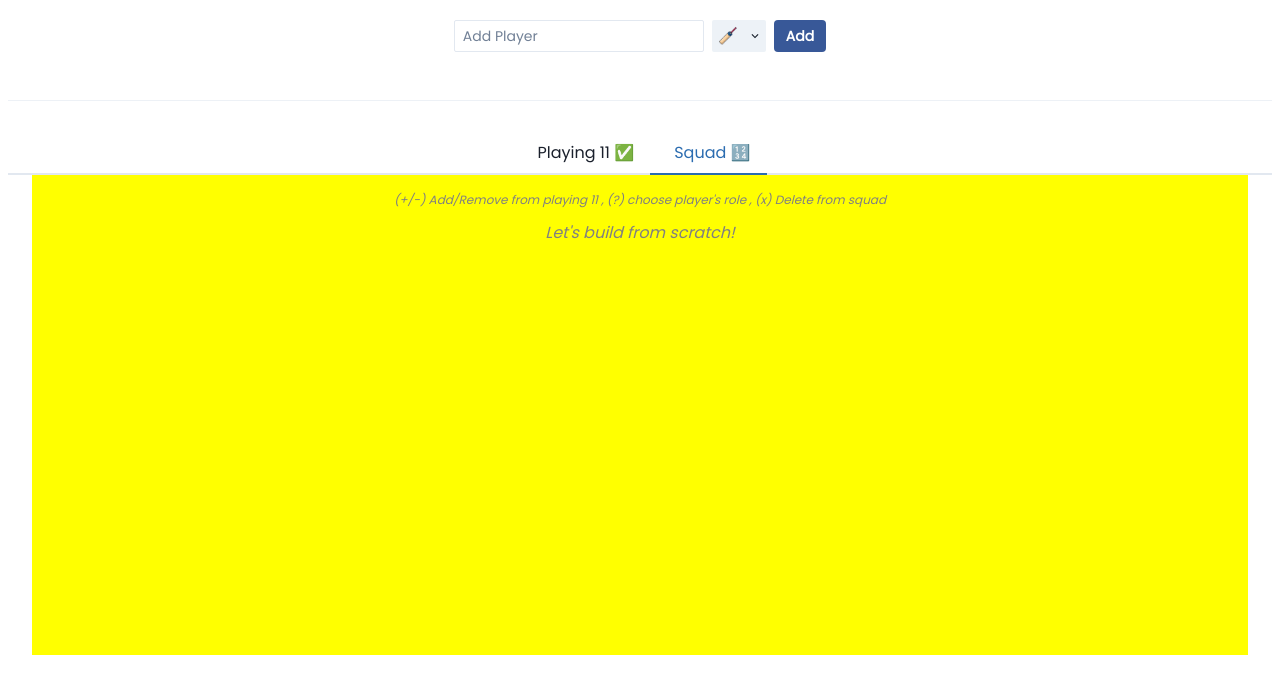
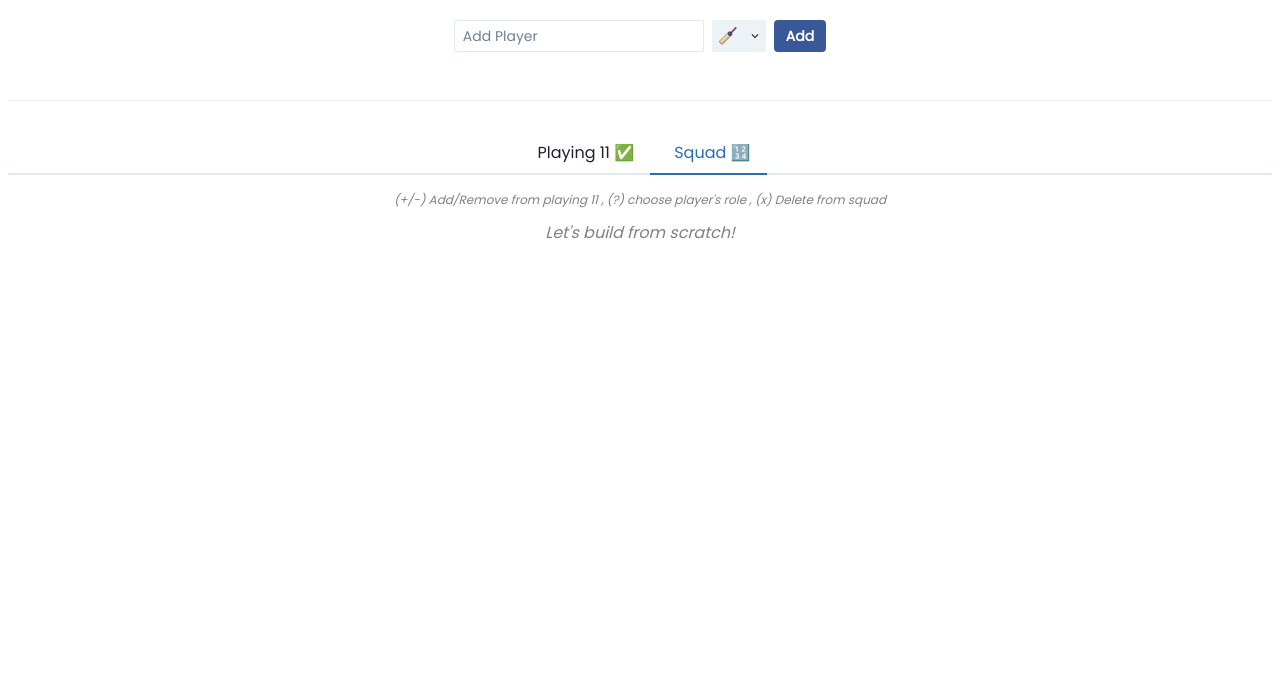
Before and after one commit to harireddy7/CricWise, a React (Create React App) app: page / in a window 1280 px wide. Shown: the top 694 px of the page. Built offline with nearby package versions, Linux system fonts and the light colour scheme.

Commit message:
removed unnecessary styles

```diff
--- a/src/Pages/PlayerTabs/PlayerTabs.jsx
+++ b/src/Pages/PlayerTabs/PlayerTabs.jsx
@@ -12,10 +12,10 @@ const PlayerTabs = () => {
         <CustomTab>Squad 🔢</CustomTab>
       </TabList>
       <TabPanels>
-        <TabPanel px={0} maxW='95vw' minHeight='60vh' overflow='hidden' bg='yellow'>
+        <TabPanel px={0} maxW='95vw' minHeight='60vh' overflow='hidden'>
           <Playing11 />
         </TabPanel>
-        <TabPanel px={0} maxW='95vw' minHeight='60vh' overflow='hidden' bg='yellow'>
+        <TabPanel px={0} maxW='95vw' minHeight='60vh' overflow='hidden'>
           <Squad />
         </TabPanel>
       </TabPanels>
```
